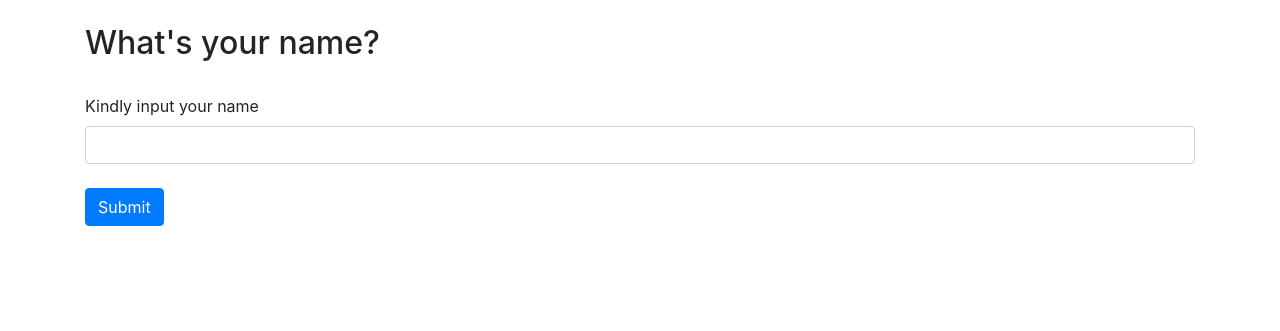
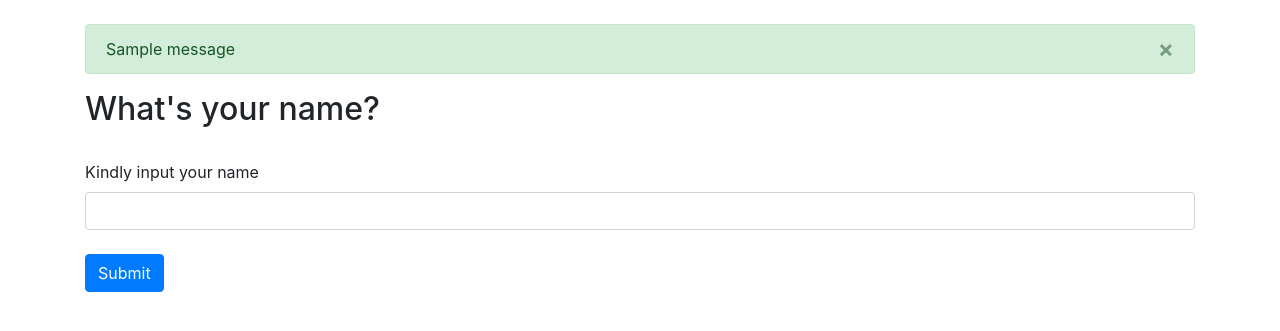
Before and after one commit to dan-sys/flask-blog, a Flask app: page /name in a window 1280 px wide. Shown: the part 56-387 px from the top of the page. Run offline with Flask 3, Linux system fonts and the light colour scheme; one stand-in notice (Sample message) is shown; parts of the project's set-up code (start-up, migrations or seed data) failed here and were passed over; some libraries are stand-ins or nearby versions.

Commit message:
flash messages implemented

```diff
--- a/app.py
+++ b/app.py
@@ -1,4 +1,4 @@
-from flask import Flask, render_template
+from flask import Flask, render_template, flash
 from flask_wtf import FlaskForm
 from wtforms import StringField, SubmitField
 from wtforms.validators import DataRequired
@@ -40,14 +40,19 @@ def user(name):
 @app.route('/name',methods=['GET','POST'])
 
 def name():
+
     name = None
     form = UserForm()
     # validate form
     if form.validate_on_submit():
         name = form.name.data
         form.name.data = ''
+        #create flash message
+        flash("Form submitted Successfully. Congrats")
 
-    return render_template("name.html",name=name,form=form)
+    return render_template("name.html",
+                           name=name,
+                           form=form)
 
 
 # create custom error pages
--- a/templates/name.html
+++ b/templates/name.html
@@ -1,6 +1,15 @@
 {% extends 'base.html' %}
 
 {% block content %}
+{% for message in get_flashed_messages() %}
+
+    <div class="alert alert-success alert-dismissible fade show" role="alert">
+        {{ message }}
+    <!--  <span type="button" class="btn-close" data-bs-dismiss="alert" aria-label="Close"></span> -->
+    <span type="button" class="close" data-dismiss="alert" aria-label="Close"><span aria-hidden="true">&times;</span></span>
+    </div>
+
+{% endfor %}
 {% if name %}
     <h2>Howdy {{ name }}</h2>
 {% else %}
```
